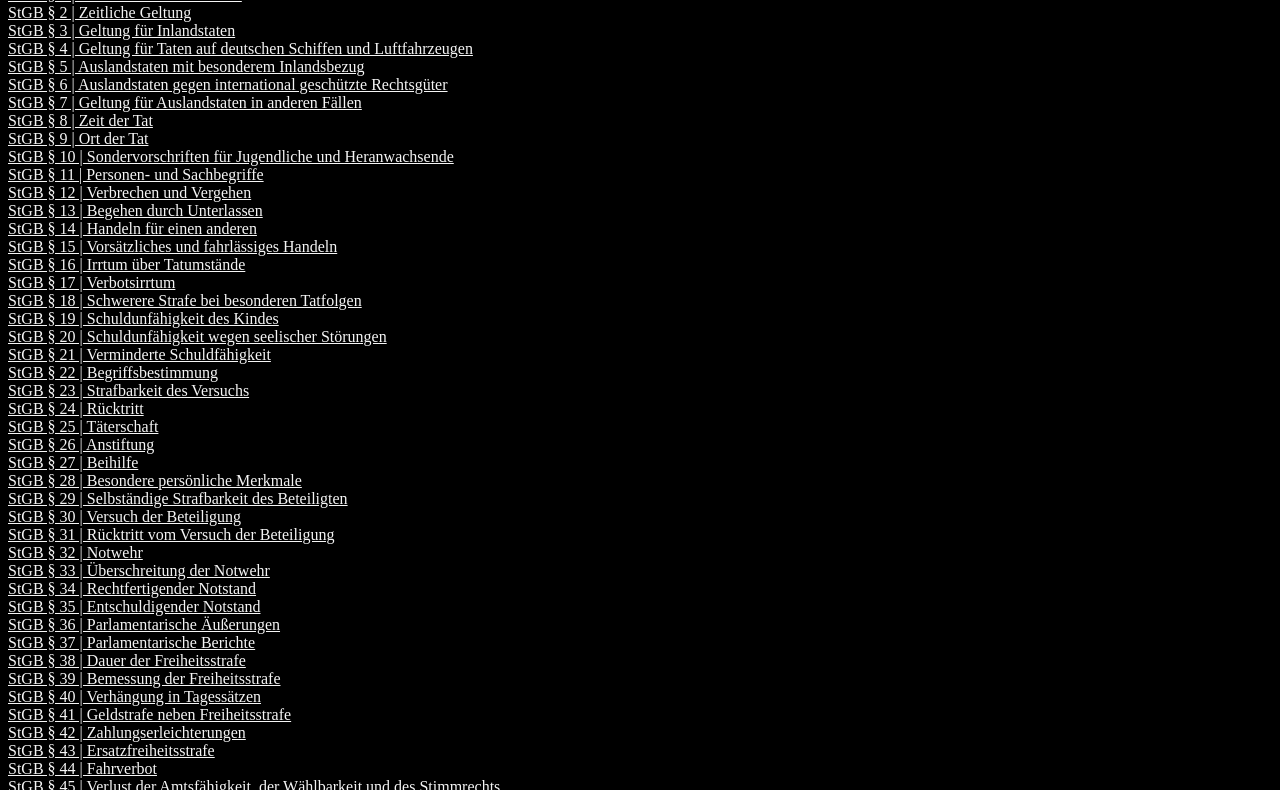
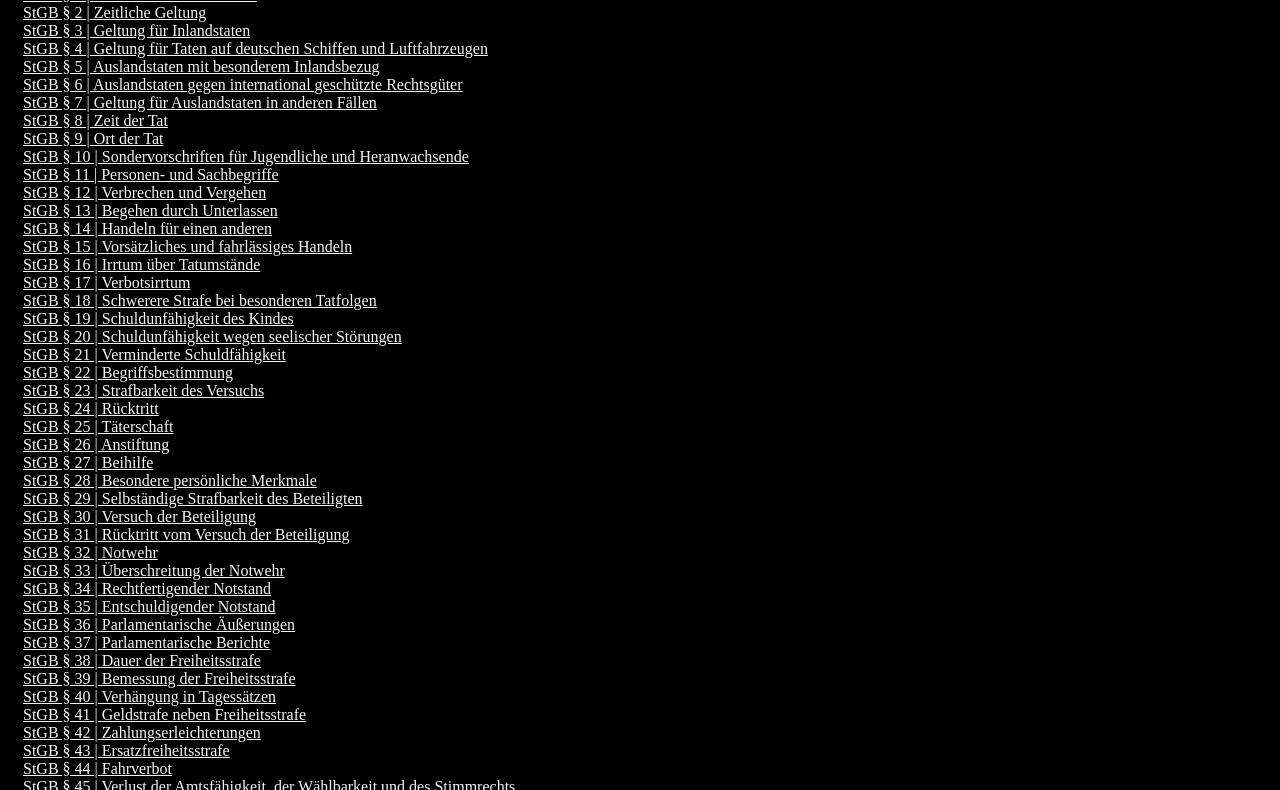
Before and after one commit to gg265yt/GesetzBuecherOnline, a plain HTML site: page StGB.html in a window 1280 px wide. Shown: the part 58-848 px from the top of the page. Drawn offline with Linux system fonts and the light colour scheme.

Commit message:
style.css aktualisieren

```diff
--- a/style.css
+++ b/style.css
@@ -10,7 +10,7 @@ a{
     color: #616161;
     text-align: center;
 }
-.paddingl{
+.padding1{
     padding-left: 15px;
 }
 .padding2{
```
